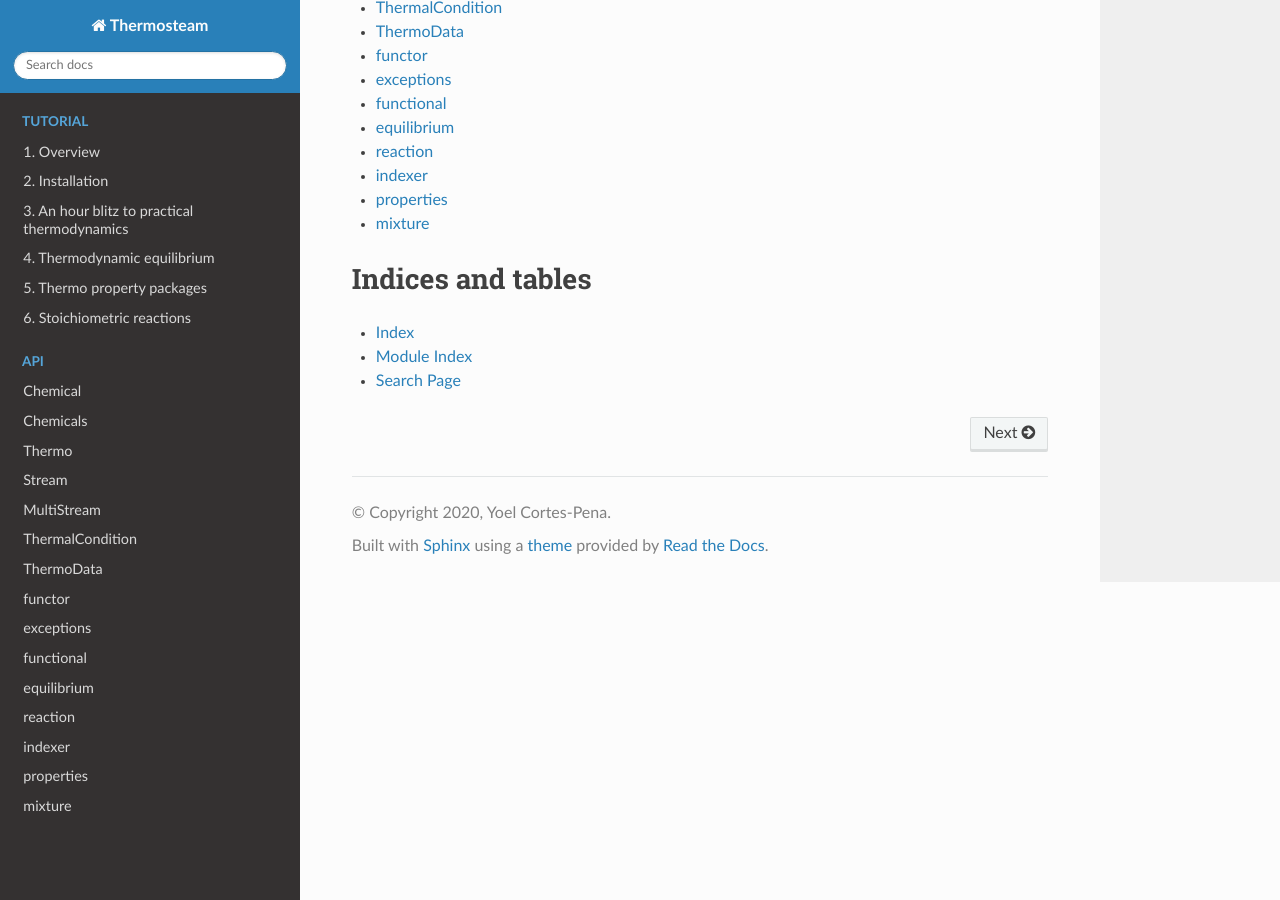
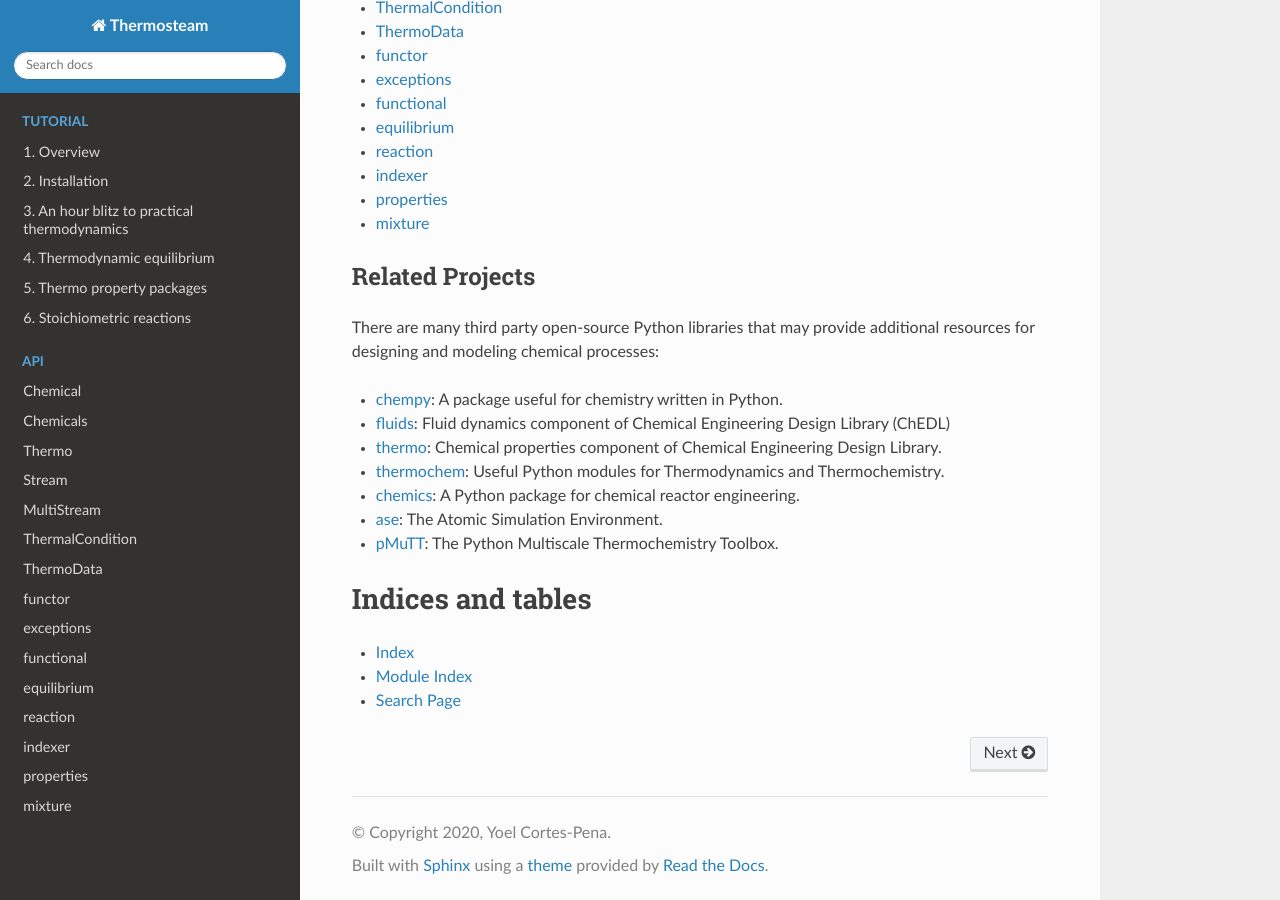
Before and after one commit to BioSTEAMDevelopmentGroup/thermosteam, a Sphinx documentation site: the page built from docs/index.txt, in a window 1280 px wide and 900 px high, scrolled down 1073 px. Built offline with Sphinx 7.4.7 and the Read the Docs theme 2.0.0, drawn with Linux system fonts in a browser that asks for light colours.

Commit message:
add related projects to docs

```diff
--- a/docs/index.txt
+++ b/docs/index.txt
@@ -53,6 +53,20 @@ Key Features & Capabilities
    properties/properties_module
    mixture/mixture_module
 
+Related Projects
+----------------
+
+There are many third party open-source Python libraries that may provide additional
+resources for designing and modeling chemical processes:
+
+* `chempy <https://pythonhosted.org/chempy/>`_: A package useful for chemistry written in Python.
+* `fluids <https://fluids.readthedocs.io/>`_: Fluid dynamics component of Chemical Engineering Design Library (ChEDL)
+* `thermo <https://thermo.readthedocs.io/en/latest/>`_: Chemical properties component of Chemical Engineering Design Library.
+* `thermochem <https://thermochem.readthedocs.io/en/latest/>`_: Useful Python modules for Thermodynamics and Thermochemistry.
+* `chemics <https://chemics.github.io/>`_: A Python package for chemical reactor engineering.
+* `ase <https://gitlab.com/ase/ase>`_: The Atomic Simulation Environment.
+* `pMuTT <https://vlachosgroup.github.io/pMuTT/includeme.html>`_: The Python Multiscale Thermochemistry Toolbox.
+
 Indices and tables
 ==================
 
--- a/setup.py
+++ b/setup.py
@@ -11,17 +11,17 @@ setup(
     name='thermosteam',
     packages=['thermosteam'],
     license='MIT',
-    version='0.19.23',
+    version='0.19.24',
     description="BioSTEAM's Premier Thermodynamic Engine",
     long_description=open('README.rst').read(),
     author='Yoel Cortes-Pena',
     install_requires=['pint>=0.9',
                       'scipy>=1.3.1', 'IPython>=7.9.0',
-                      'colorpalette>=0.3.0', 'biosteam>=2.19.29',
+                      'colorpalette>=0.3.0', 'biosteam==2.19.30',
                       'pandas>=0.25.2', 'matplotlib>=3.1.1',
                       'numpy>=1.18.1', 'xlrd==1.2.0',
                       'openpyxl>=3.0.0', 'free_properties>=0.2.4',
-                      'flexsolve>=0.3.27', 'pyglet', 'ternary'],
+                      'flexsolve==0.3.28', 'pyglet', 'ternary'],
     python_requires=">=3.6",
     package_data=
         {'thermosteam': ('base/*',
```
